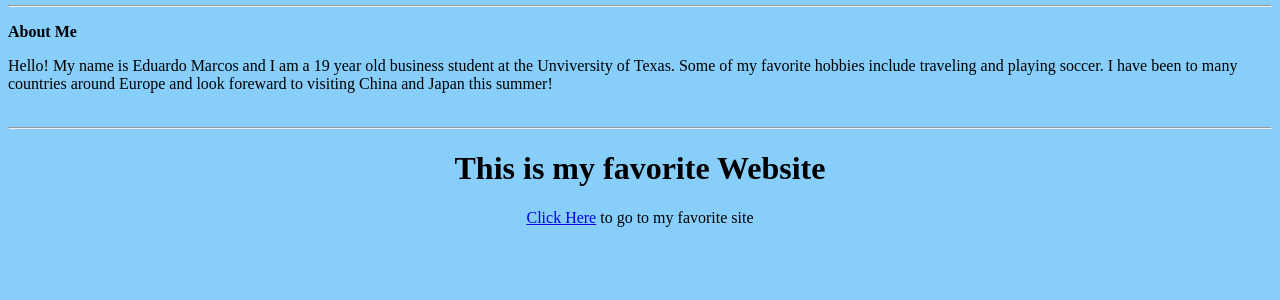
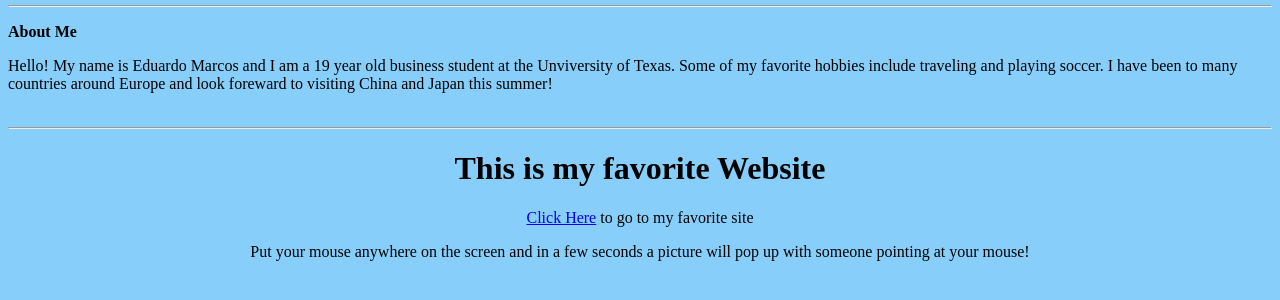
Before and after one commit to marcosed99/marcosed99.github.io, a plain HTML site: page index.html in a window 1280 px wide. Shown: the part 456-756 px from the top of the page. Drawn offline with Linux system fonts and the light colour scheme.

Commit message:
Update index.html

```diff
--- a/index.html
+++ b/index.html
@@ -21,4 +21,4 @@
 <h1 style="text-align: center;> <br> ">This is my favorite Website </h1>
 
 <p style="text-align: center;"><a href="https://www.pointerpointer.com">Click Here</a> to go to my favorite site</p>
-<p style="text-align: center; Put your mouse anywhere on the screen and in a few seconds a picture will pop up with someone pointing at your mouse! </p>
+<p style="text-align: center;"> Put your mouse anywhere on the screen and in a few seconds a picture will pop up with someone pointing at your mouse! </p>
```
